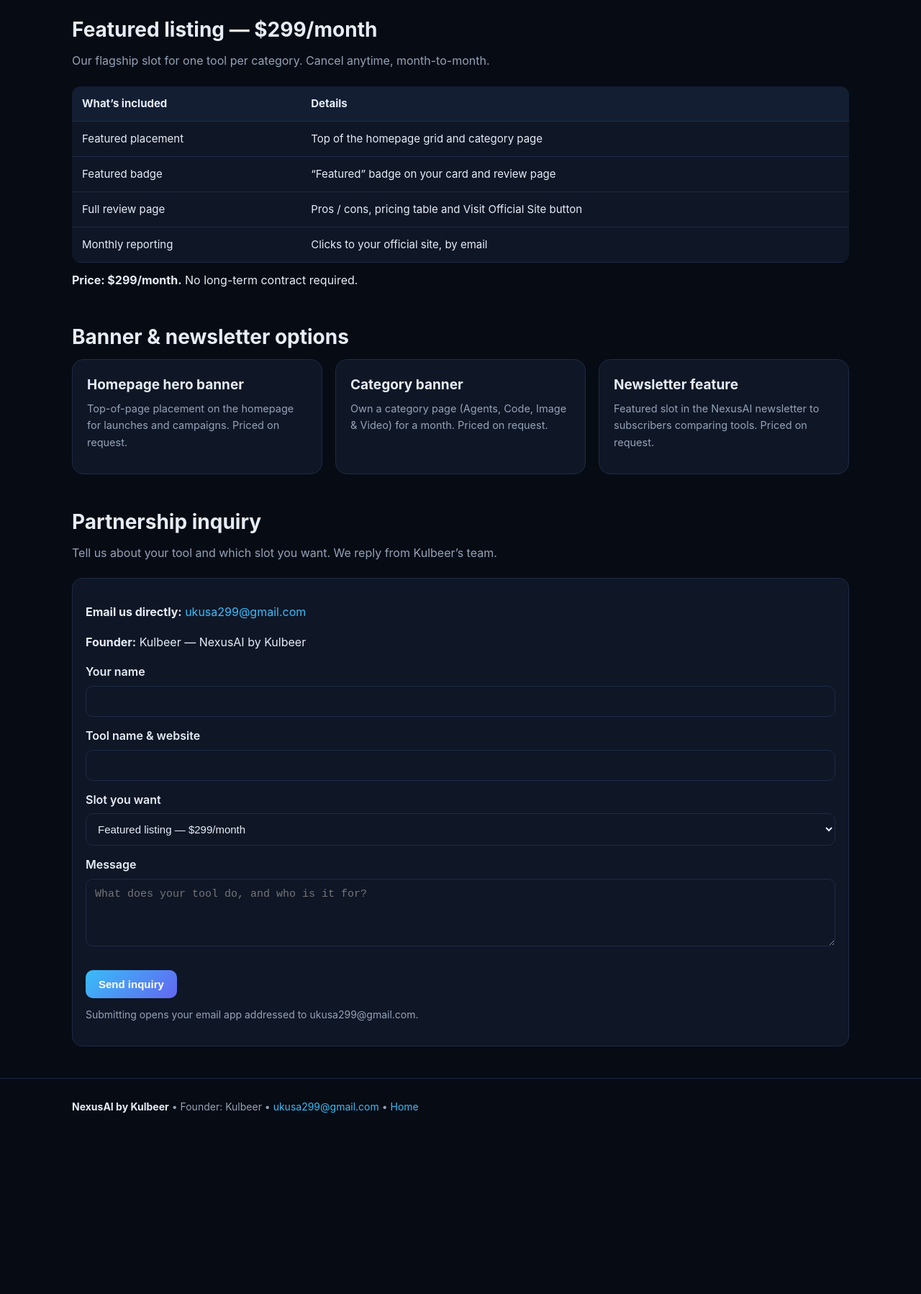
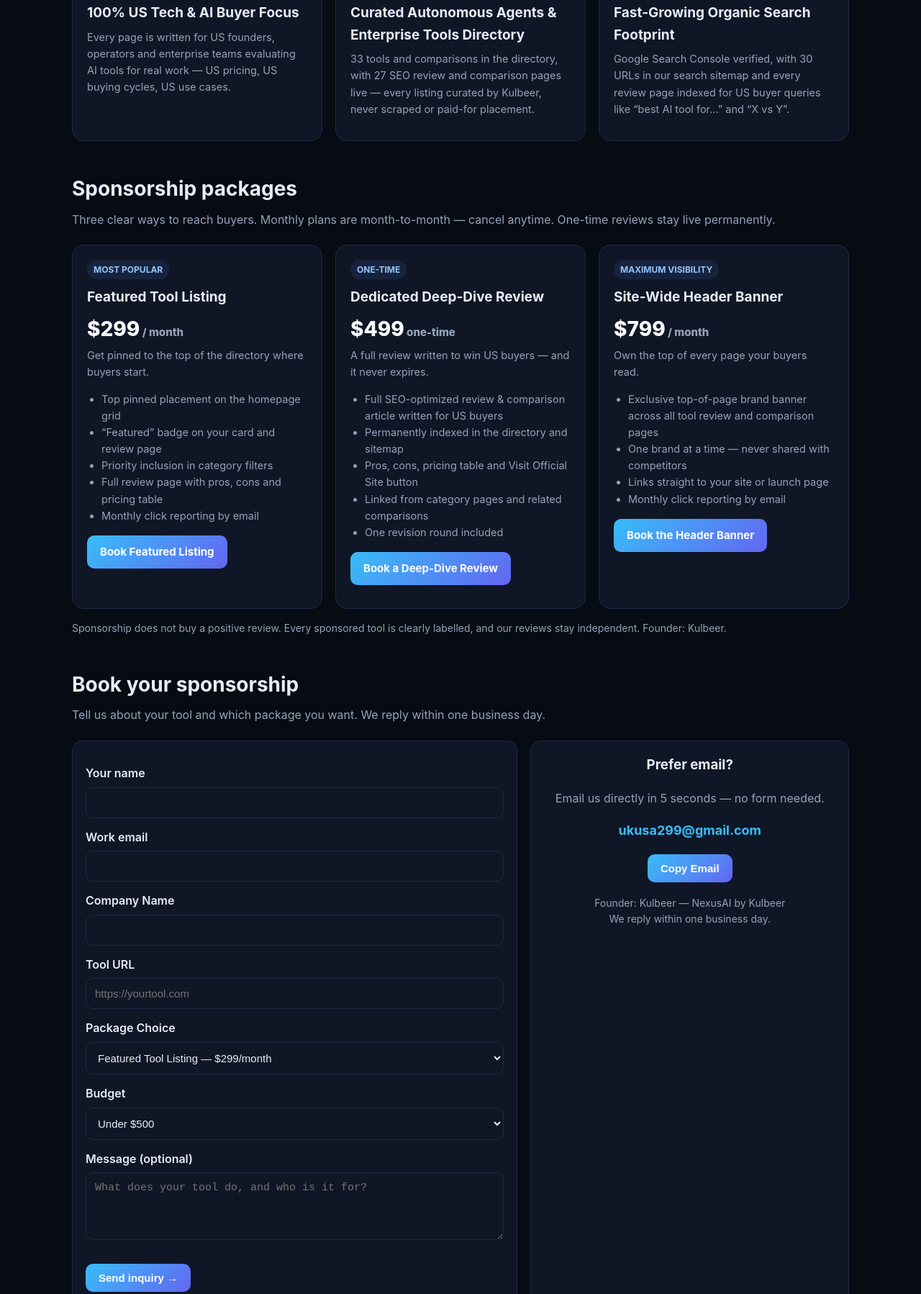
Before and after one commit to kulbeer191/kulbeer-nexusai, a plain HTML site: page sponsor.html in a window 1280 px wide. Shown: the part 749-2547 px from the top of the page at 72% size. Before the commit the page ends 2327 px from the top, so only its background shows below. Drawn offline with Linux system fonts and the light colour scheme.

Commit message:
Upgrade sponsor.html to Enterprise Media Kit & Sponsorship portal

```diff
--- a/sponsor.html
+++ b/sponsor.html
@@ -3,8 +3,8 @@
 <head>
 <meta charset="UTF-8">
 <meta name="viewport" content="width=device-width, initial-scale=1.0">
-<title>Sponsor NexusAI by Kulbeer — Sponsorship &amp; Media Kit | $299/mo Featured Listing</title>
-<meta name="description" content="Sponsor NexusAI by Kulbeer. Reach a US tech audience of founders and operators. Featured listing $299/month, homepage banner and newsletter options. Contact ukusa299@gmail.com.">
+<title>Sponsor NexusAI by Kulbeer — Enterprise Media Kit &amp; Sponsorship | Reach High-Intent US AI Buyers</title>
+<meta name="description" content="Sponsor NexusAI by Kulbeer. Reach high-intent US AI buyers and enterprise founders who compare tools and pricing before they buy. Featured listing $299/month, deep-dive review $499, site-wide banner $799/month. Contact ukusa299@gmail.com.">
 <link rel="stylesheet" href="styles.css">
 </head>
 <body>
@@ -20,62 +20,114 @@
 
 <main>
 <section class="hero"><div class="container">
-<p class="badge">SPONSORSHIP &amp; MEDIA KIT</p>
-<h1>Put your AI tool in front of US buyers</h1>
-<p>NexusAI by Kulbeer is a curated directory for US founders, operators and enterprise teams actively comparing AI agents and tools — not casual browsers.</p>
-<a class="btn" href="#inquiry">Start a partnership inquiry</a>
+<p class="badge">ENTERPRISE MEDIA KIT &amp; SPONSORSHIP</p>
+<h1>Reach High-Intent US AI Buyers &amp; Enterprise Founders</h1>
+<p>Visitors on NexusAI don’t browse — they compare. Founders, operators and enterprise teams arrive from search, open review pages, weigh tools side by side and check pricing before they buy. Put your brand in front of them at the exact moment they decide.</p>
+<p><a class="btn" href="#packages">See sponsorship packages</a> &nbsp; <a class="btn btn-ghost" href="#inquiry">Start a partnership inquiry</a></p>
 </div></section>
 
 <section class="section"><div class="container">
-<h2>Who you reach</h2>
-<p class="lead">US tech audience focus: founders, product and engineering leaders, operators and SMB buyers evaluating AI tools for real work.</p>
+<h2>Audience &amp; authority</h2>
+<p class="lead">Who you reach when you sponsor NexusAI by Kulbeer — and why they convert.</p>
 <div class="grid">
-<div class="card"><h3>🇺🇸 US-focused</h3><p>Content, pricing and use cases written for US teams and buying cycles.</p></div>
-<div class="card"><h3>🎯 High intent</h3><p>Visitors arrive from search and comparison pages — they are choosing, not just reading.</p></div>
-<div class="card"><h3>🤝 Curated trust</h3><p>Only listed tools we would recommend. Sponsorship does not buy a positive review.</p></div>
+<div class="card"><span class="tag">100% US FOCUS</span><h3>100% US Tech &amp; AI Buyer Focus</h3><p>Every page is written for US founders, operators and enterprise teams evaluating AI tools for real work — US pricing, US buying cycles, US use cases.</p></div>
+<div class="card"><span class="tag">CURATED DIRECTORY</span><h3>Curated Autonomous Agents &amp; Enterprise Tools Directory</h3><p>33 tools and comparisons in the directory, with 27 SEO review and comparison pages live — every listing curated by Kulbeer, never scraped or paid-for placement.</p></div>
+<div class="card"><span class="tag">ORGANIC SEARCH</span><h3>Fast-Growing Organic Search Footprint</h3><p>Google Search Console verified, with 30 URLs in our search sitemap and every review page indexed for US buyer queries like “best AI tool for…” and “X vs Y”.</p></div>
 </div>
 
-<h2 style="margin-top:44px">Featured listing — $299/month</h2>
-<p class="lead">Our flagship slot for one tool per category. Cancel anytime, month-to-month.</p>
-<table class="table">
-<tr><th>What’s included</th><th>Details</th></tr>
-<tr><td>Featured placement</td><td>Top of the homepage grid and category page</td></tr>
-<tr><td>Featured badge</td><td>“Featured” badge on your card and review page</td></tr>
-<tr><td>Full review page</td><td>Pros / cons, pricing table and Visit Official Site button</td></tr>
-<tr><td>Monthly reporting</td><td>Clicks to your official site, by email</td></tr>
-</table>
-<p style="margin-top:12px"><strong>Price: $299/month.</strong> No long-term contract required.</p>
-
-<h2 style="margin-top:44px">Banner &amp; newsletter options</h2>
+<h2 style="margin-top:44px" id="packages">Sponsorship packages</h2>
+<p class="lead">Three clear ways to reach buyers. Monthly plans are month-to-month — cancel anytime. One-time reviews stay live permanently.</p>
 <div class="grid">
-<div class="card"><h3>Homepage hero banner</h3><p>Top-of-page placement on the homepage for launches and campaigns. Priced on request.</p></div>
-<div class="card"><h3>Category banner</h3><p>Own a category page (Agents, Code, Image &amp; Video) for a month. Priced on request.</p></div>
-<div class="card"><h3>Newsletter feature</h3><p>Featured slot in the NexusAI newsletter to subscribers comparing tools. Priced on request.</p></div>
+<div class="card">
+<span class="tag">MOST POPULAR</span>
+<h3>Featured Tool Listing</h3>
+<p style="font-size:28px;font-weight:800;color:#fff;margin:6px 0 2px">$299<span style="font-size:15px;color:#94a3b8"> / month</span></p>
+<p>Get pinned to the top of the directory where buyers start.</p>
+<ul style="color:#94a3b8;padding-left:20px;font-size:14.5px">
+<li>Top pinned placement on the homepage grid</li>
+<li>“Featured” badge on your card and review page</li>
+<li>Priority inclusion in category filters</li>
+<li>Full review page with pros, cons and pricing table</li>
+<li>Monthly click reporting by email</li>
+</ul>
+<p style="margin-top:16px"><a class="btn" href="#inquiry" data-package="Featured Tool Listing — $299/month">Book Featured Listing</a></p>
 </div>
 
-<h2 style="margin-top:44px" id="inquiry">Partnership inquiry</h2>
-<p class="lead">Tell us about your tool and which slot you want. We reply from Kulbeer’s team.</p>
+<div class="card">
+<span class="tag">ONE-TIME</span>
+<h3>Dedicated Deep-Dive Review</h3>
+<p style="font-size:28px;font-weight:800;color:#fff;margin:6px 0 2px">$499<span style="font-size:15px;color:#94a3b8"> one-time</span></p>
+<p>A full review written to win US buyers — and it never expires.</p>
+<ul style="color:#94a3b8;padding-left:20px;font-size:14.5px">
+<li>Full SEO-optimized review &amp; comparison article written for US buyers</li>
+<li>Permanently indexed in the directory and sitemap</li>
+<li>Pros, cons, pricing table and Visit Official Site button</li>
+<li>Linked from category pages and related comparisons</li>
+<li>One revision round included</li>
+</ul>
+<p style="margin-top:16px"><a class="btn" href="#inquiry" data-package="Dedicated Deep-Dive Review — $499 one-time">Book a Deep-Dive Review</a></p>
+</div>
+
+<div class="card">
+<span class="tag">MAXIMUM VISIBILITY</span>
+<h3>Site-Wide Header Banner</h3>
+<p style="font-size:28px;font-weight:800;color:#fff;margin:6px 0 2px">$799<span style="font-size:15px;color:#94a3b8"> / month</span></p>
+<p>Own the top of every page your buyers read.</p>
+<ul style="color:#94a3b8;padding-left:20px;font-size:14.5px">
+<li>Exclusive top-of-page brand banner across all tool review and comparison pages</li>
+<li>One brand at a time — never shared with competitors</li>
+<li>Links straight to your site or launch page</li>
+<li>Monthly click reporting by email</li>
+</ul>
+<p style="margin-top:16px"><a class="btn" href="#inquiry" data-package="Site-Wide Header Banner — $799/month">Book the Header Banner</a></p>
+</div>
+</div>
+<p style="color:#94a3b8;font-size:14px;margin-top:16px">Sponsorship does not buy a positive review. Every sponsored tool is clearly labelled, and our reviews stay independent. Founder: Kulbeer.</p>
+
+<h2 style="margin-top:44px" id="inquiry">Book your sponsorship</h2>
+<p class="lead">Tell us about your tool and which package you want. We reply within one business day.</p>
+<div class="grid" style="grid-template-columns:1.4fr 1fr">
 <div class="box">
-<p><strong>Email us directly:</strong> <a href="mailto:ukusa299@gmail.com">ukusa299@gmail.com</a></p>
-<p><strong>Founder:</strong> Kulbeer — NexusAI by Kulbeer</p>
-<form class="form" action="mailto:ukusa299@gmail.com" method="post" enctype="text/plain">
+<!-- Formspree-ready: to use a form backend, replace the action with your Formspree endpoint, e.g. action="https://formspree.io/f/YOUR_FORM_ID" method="POST". As shipped, submit opens the visitor's email app addressed to ukusa299@gmail.com. -->
+<form class="form" id="inquiryForm" action="mailto:ukusa299@gmail.com" method="post" enctype="text/plain">
 <label for="name">Your name</label>
 <input id="name" name="name" type="text" required>
-<label for="tool">Tool name &amp; website</label>
-<input id="tool" name="tool" type="text" required>
-<label for="slot">Slot you want</label>
-<select id="slot" name="slot">
-<option>Featured listing — $299/month</option>
-<option>Homepage hero banner</option>
-<option>Category banner</option>
-<option>Newsletter feature</option>
+<label for="email">Work email</label>
+<input id="email" name="email" type="email" required>
+<label for="company">Company Name</label>
+<input id="company" name="company" type="text" required>
+<label for="toolUrl">Tool URL</label>
+<input id="toolUrl" name="tool_url" type="url" placeholder="https://yourtool.com" required>
+<label for="package">Package Choice</label>
+<select id="package" name="package">
+<option>Featured Tool Listing — $299/month</option>
+<option>Dedicated Deep-Dive Review — $499 one-time</option>
+<option>Site-Wide Header Banner — $799/month</option>
+<option>Not sure yet — advise me</option>
 </select>
-<label for="msg">Message</label>
+<label for="budget">Budget</label>
+<select id="budget" name="budget">
+<option>Under $500</option>
+<option>$500 – $1,000</option>
+<option>$1,000 – $2,500</option>
+<option>$2,500+</option>
+<option>Flexible / to discuss</option>
+</select>
+<label for="msg">Message (optional)</label>
 <textarea id="msg" name="message" rows="4" placeholder="What does your tool do, and who is it for?"></textarea>
 <br><br>
-<button class="btn" type="submit">Send inquiry</button>
+<button class="btn" type="submit">Send inquiry →</button>
 </form>
 <p style="color:#94a3b8;font-size:14px;margin-top:12px">Submitting opens your email app addressed to ukusa299@gmail.com.</p>
+</div>
+
+<div class="box" style="text-align:center">
+<h3 style="margin-top:0">Prefer email?</h3>
+<p style="color:#94a3b8">Email us directly in 5 seconds — no form needed.</p>
+<p style="font-size:18px;font-weight:700;margin:18px 0"><a href="mailto:ukusa299@gmail.com">ukusa299@gmail.com</a></p>
+<button class="btn" type="button" id="copyEmailBtn">Copy Email</button>
+<p style="color:#94a3b8;font-size:14px;margin-top:18px">Founder: Kulbeer — NexusAI by Kulbeer<br>We reply within one business day.</p>
+</div>
 </div>
 </div></section>
 </main>
@@ -83,5 +135,59 @@
 <footer><div class="container">
 <strong style="color:#e6edf7">NexusAI by Kulbeer</strong> • Founder: Kulbeer • <a href="mailto:ukusa299@gmail.com">ukusa299@gmail.com</a> • <a href="index.html">Home</a>
 </div></footer>
+
+<script>
+(function(){
+  // One-click copy email
+  var copyBtn = document.getElementById('copyEmailBtn');
+  if (copyBtn) {
+    copyBtn.addEventListener('click', function(){
+      var email = 'ukusa299@gmail.com';
+      function done(){
+        copyBtn.textContent = 'Copied ✓';
+        setTimeout(function(){ copyBtn.textContent = 'Copy Email'; }, 2000);
+      }
+      if (navigator.clipboard && navigator.clipboard.writeText) {
+        navigator.clipboard.writeText(email).then(done, function(){ fallback(); });
+      } else { fallback(); }
+      function fallback(){
+        var ta = document.createElement('textarea');
+        ta.value = email; document.body.appendChild(ta); ta.select();
+        try { document.execCommand('copy'); done(); } catch(e){}
+        document.body.removeChild(ta);
+      }
+    });
+  }
+  // Package buttons pre-select the package in the inquiry form
+  var pkgSelect = document.getElementById('package');
+  Array.prototype.forEach.call(document.querySelectorAll('[data-package]'), function(btn){
+    btn.addEventListener('click', function(){
+      if (pkgSelect) {
+        var val = btn.getAttribute('data-package');
+        for (var i = 0; i < pkgSelect.options.length; i++) {
+          if (pkgSelect.options[i].value === val) { pkgSelect.selectedIndex = i; break; }
+        }
+      }
+    });
+  });
+  // Inquiry form: compose a proper mailto with subject + body
+  var form = document.getElementById('inquiryForm');
+  if (form) {
+    form.addEventListener('submit', function(e){
+      e.preventDefault();
+      var name = document.getElementById('name').value.trim();
+      var email = document.getElementById('email').value.trim();
+      var company = document.getElementById('company').value.trim();
+      var toolUrl = document.getElementById('toolUrl').value.trim();
+      var pkg = pkgSelect ? pkgSelect.value : '';
+      var budget = document.getElementById('budget').value;
+      var msg = document.getElementById('msg').value.trim();
+      var subject = 'Sponsorship inquiry — ' + company + ' (' + pkg + ')';
+      var body = 'Name: ' + name + '\nWork email: ' + email + '\nCompany Name: ' + company + '\nTool URL: ' + toolUrl + '\nPackage Choice: ' + pkg + '\nBudget: ' + budget + '\n\nMessage:\n' + msg;
+      window.location.href = 'mailto:ukusa299@gmail.com?subject=' + encodeURIComponent(subject) + '&body=' + encodeURIComponent(body);
+    });
+  }
+})();
+</script>
 </body>
 </html>
```
